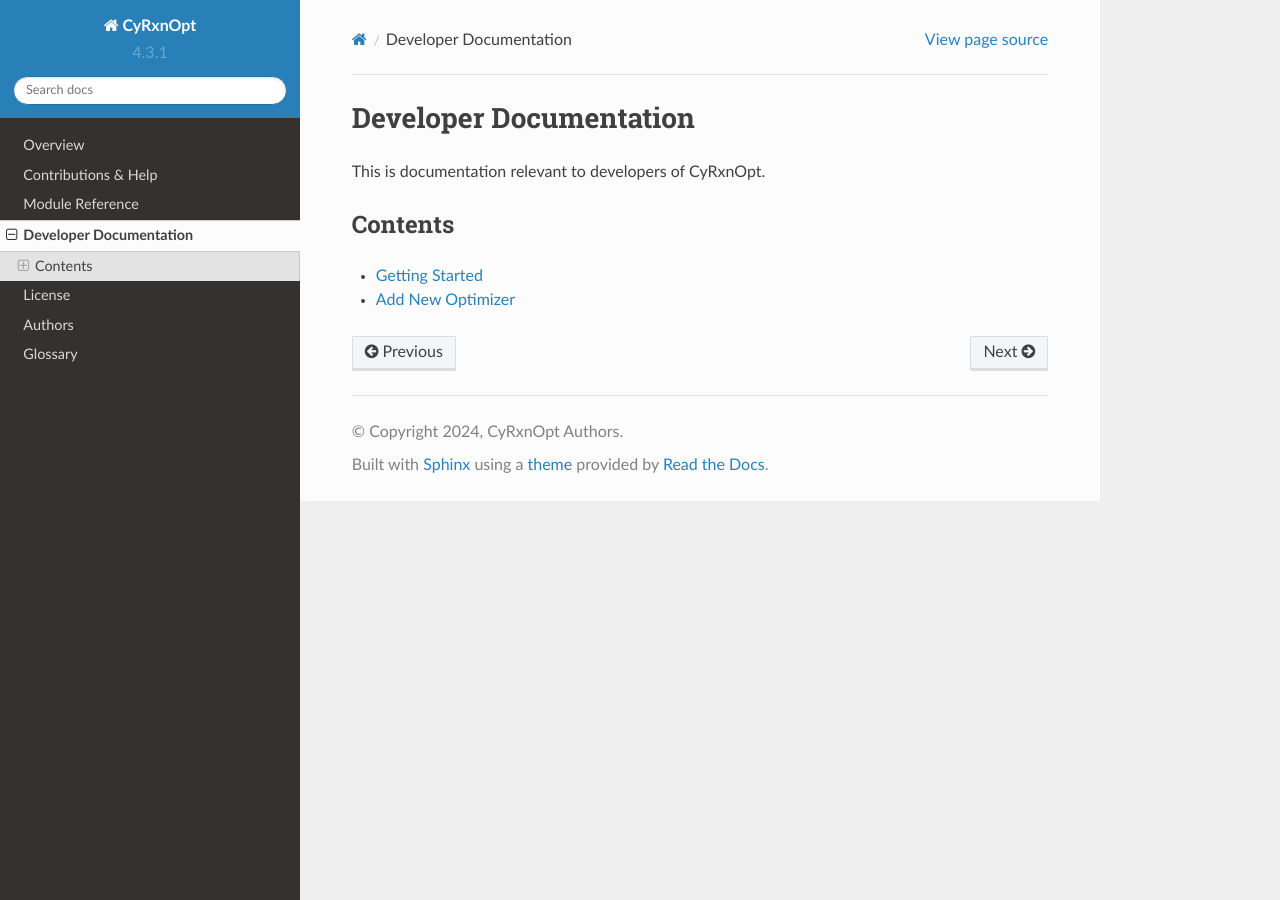
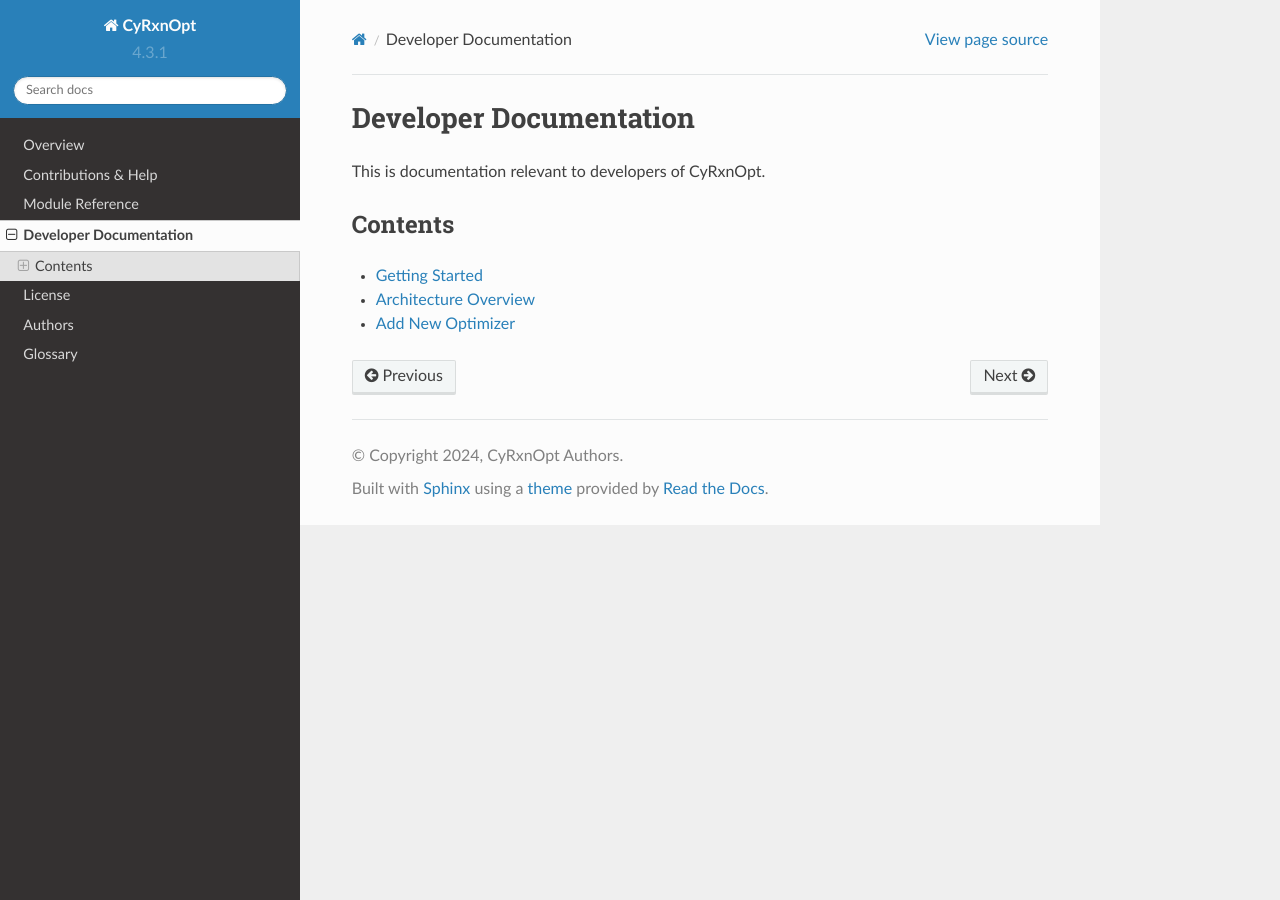
Before and after one commit to RxnRover/CyRxnOpt, a Sphinx documentation site: the page built from docs/source/developer/index.rst, in a window 1280 px wide. Built offline with Sphinx 7.4.7 and the Read the Docs theme 2.0.0, drawn with Linux system fonts in a browser that asks for light colours.

Commit message:
Add files that I missed [no ci]

```diff
--- /dev/null
+++ b/docs/source/developer/architecture.rst
@@ -0,0 +1,6 @@
+.. _architecture:
+
+Architecture Overview
+=====================
+
+.. todo:: write summary of code architecture
--- a/docs/source/developer/index.rst
+++ b/docs/source/developer/index.rst
@@ -16,4 +16,5 @@ Contents
     :maxdepth: 1
 
     getting_started/index
+    architecture
     add_new_optimizer
```
Also changed, not shown: docs/README.rst (added).
